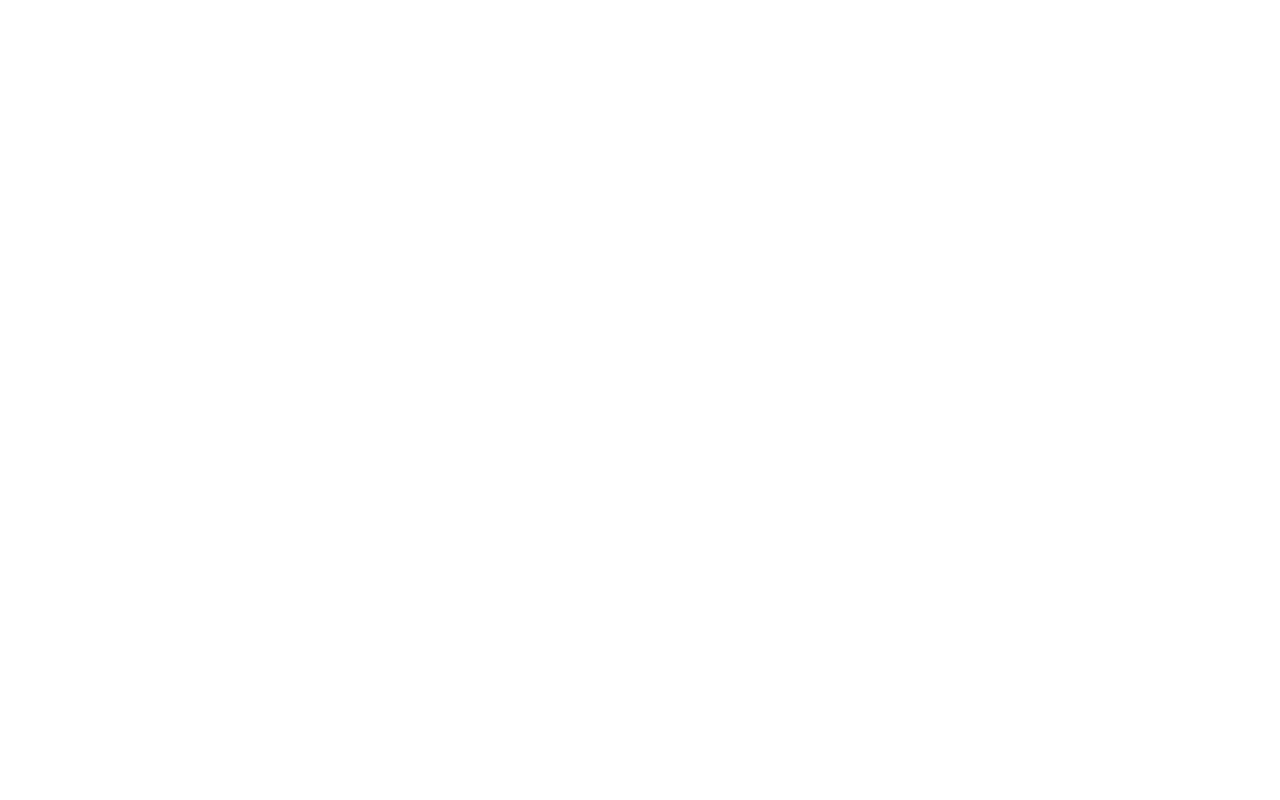
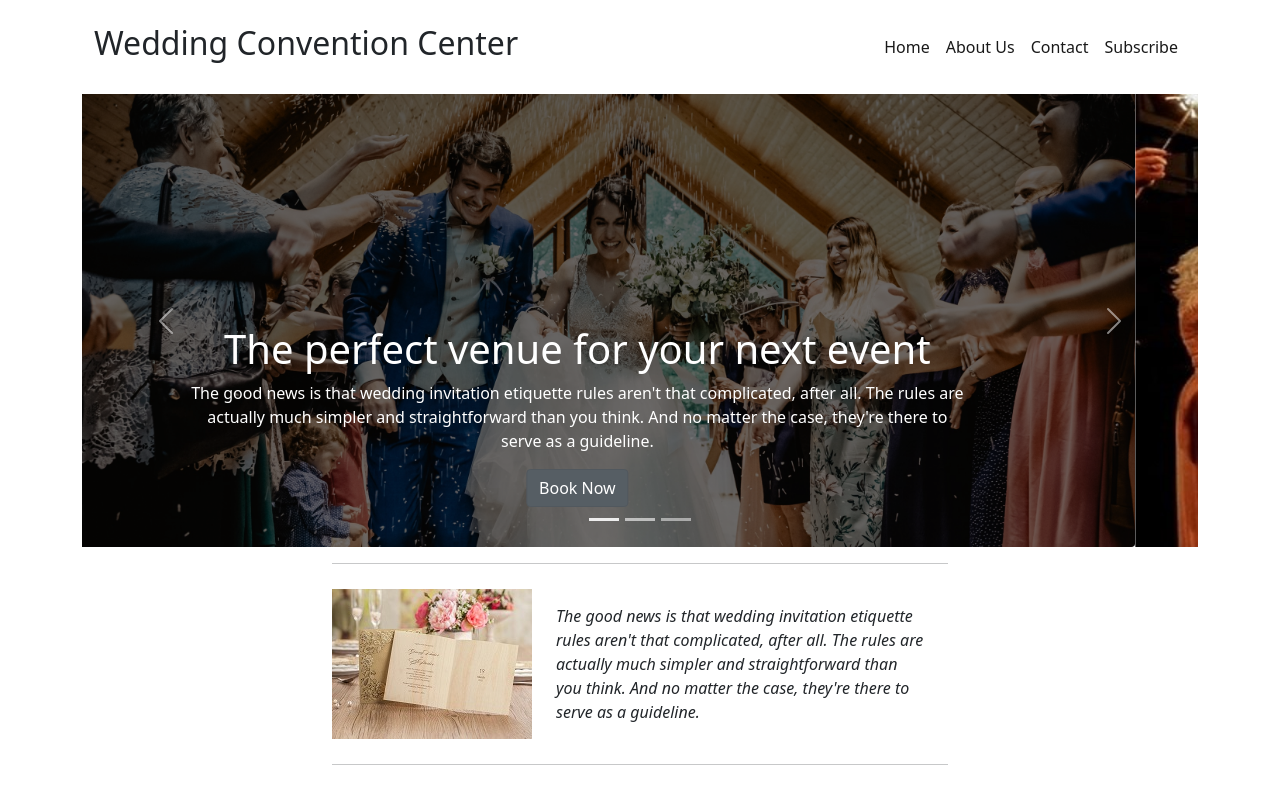
Before and after one commit to shaiful0/weeding-convention-center, a plain HTML site: page index.html in a window 1280 px wide. Drawn offline with nearby package versions, Linux system fonts and the light colour scheme.

Commit message:
added header part

```diff
--- /dev/null
+++ b/css/index.css
@@ -0,0 +1,5 @@
+@import url('https://fonts.googleapis.com/css2?family=Poppins&display=swap');
+
+.body{
+  font-family: 'Poppins', sans-serif;
+}
--- a/index.html
+++ b/index.html
@@ -7,9 +7,97 @@
   <title>Document</title>
   <!-- Bootstrap Link -->
   <link href="https://cdn.jsdelivr.net/npm/bootstrap@5.1.3/dist/css/bootstrap.min.css" rel="stylesheet" integrity="sha384-1BmE4kWBq78iYhFldvKuhfTAU6auU8tT94WrHftjDbrCEXSU1oBoqyl2QvZ6jIW3" crossorigin="anonymous">
+  <!-- Fonts -->
+  <!-- <link rel="preconnect" href="https://fonts.googleapis.com">
+<link rel="preconnect" href="https://fonts.gstatic.com" crossorigin>
+<link href="https://fonts.googleapis.com/css2?family=Poppins:wght@400;500&family=Roboto+Mono:wght@400;500&display=swap" rel="stylesheet"> -->
 </head>
 <body>
-
+  <!-- Header part -->
+  <header>
+   <div class="container my-3">
+    <nav class="navbar navbar-expand-lg navbar-light">
+      <div class="container-fluid">
+        <h2>Wedding Convention Center</h2>
+        <button class="navbar-toggler" type="button" data-bs-toggle="collapse" data-bs-target="#navbarSupportedContent" aria-controls="navbarSupportedContent" aria-expanded="false" aria-label="Toggle navigation">
+          <span class="navbar-toggler-icon"></span>
+        </button>
+        <div class="collapse navbar-collapse" id="navbarSupportedContent">
+          <ul class="navbar-nav  mb-2 mb-lg-0 ms-auto">
+            <li class="nav-item">
+              <a class="nav-link active" aria-current="page" href="#">Home</a>
+            </li>
+            <li class="nav-item">
+              <a class="nav-link active" aria-current="page" href="#">About Us</a>
+            </li>
+            <li class="nav-item">
+              <a class="nav-link active" aria-current="page" href="#">Contact</a>
+            </li>
+            <li class="nav-item">
+              <a class="nav-link active" aria-current="page" href="#">Subscribe</a>
+            </li>
+          </ul>
+        </div>
+      </div>
+    </nav>
+   </div>
+   <!-- Slider Part -->
+   <div class="container my-3">
+    <div id="carouselExampleCaptions" class="carousel slide" data-bs-ride="carousel">
+      <div class="carousel-indicators">
+        <button type="button" data-bs-target="#carouselExampleCaptions" data-bs-slide-to="0" class="active" aria-current="true" aria-label="Slide 1"></button>
+        <button type="button" data-bs-target="#carouselExampleCaptions" data-bs-slide-to="1" aria-label="Slide 2"></button>
+        <button type="button" data-bs-target="#carouselExampleCaptions" data-bs-slide-to="2" aria-label="Slide 3"></button>
+      </div>
+      <div class="carousel-inner">
+        <div class="carousel-item active">
+          <img src="images/banner.png" class="d-block w-100" alt="...">
+          <div class="carousel-caption d-none d-md-block">
+            <h1>The perfect venue for your next event</h1>
+            <p>The good news is that wedding invitation etiquette rules aren't that complicated, after all. The rules are actually much simpler and straightforward than you think. And no matter the case, they're there to serve as a guideline. </p>
+            <a href="https://www.yes-i-do.gr/tag/gamos-anoiksi-2021" target="blank" class="btn btn-secondary active" role="button">Book Now</a>
+          </div>
+        </div>
+        <div class="carousel-item">
+          <img src="images/banner-1.jpg" class="d-block w-100" alt="...">
+          <div class="carousel-caption d-none d-md-block">
+            <h1>The perfect venue for your next event</h1>
+            <p>Traditionally, the bride's parents are the hosts of the wedding and are named at the top of the invitation, even for very formal affairs. However, including the names of both sets of parents as hosts is a gracious option no matter who foots the bill.</p>
+            <a href="https://www.eldeco.gr/blog/pos-tha-einai-o-gamos-2021-nea-dedomena" target="blank" class="btn btn-secondary active" role="button">Book Now</a>
+          </div>
+        </div>
+        <div class="carousel-item">
+          <img src="images/banner-2.jpg" class="d-block w-100" alt="...">
+          <div class="carousel-caption d-none d-md-block">
+            <h1>The perfect venue for your next event</h1>
+            <p>If the couple's parents are divorced and you want to include both as hosts, you can include them all, just keep each parent on a separate line. If you're going to include the name of a stepparent, keep it on the same line as their partner.</p>
+            <a href="https://www.in.gr/2021/05/11/economy/gamoi-2021-xamos-kratiseon-sta-kentra-deksioseon-gia-kalokairi/" target="blank" class="btn btn-secondary active" role="button">Book Now</a>
+          </div>
+        </div>
+      </div>
+      <button class="carousel-control-prev" type="button" data-bs-target="#carouselExampleCaptions" data-bs-slide="prev">
+        <span class="carousel-control-prev-icon" aria-hidden="true"></span>
+        <span class="visually-hidden">Previous</span>
+      </button>
+      <button class="carousel-control-next" type="button" data-bs-target="#carouselExampleCaptions" data-bs-slide="next">
+        <span class="carousel-control-next-icon" aria-hidden="true"></span>
+        <span class="visually-hidden">Next</span>
+      </button>
+    </div>
+  </div>
+  </header>
+  <div class="container w-50 mb-2">
+    <hr>
+   <div class="d-flex al align-items-center">
+    <img src="/images/card.jpg" alt="">
+    <p class="m-4" ><i>The good news is that wedding invitation etiquette rules aren't that complicated, after all. The rules are actually much simpler and straightforward than you think. And no matter the case, they're there to serve as a guideline.</i></p>
+   </div>
+    <hr>
+  </div>
+  <!-- Main part -->
+  <main>
+    <!-- package part -->
+  </main>
 
   <!-- Js Link  -->
   <script src="https://cdn.jsdelivr.net/npm/bootstrap@5.1.3/dist/js/bootstrap.bundle.min.js" integrity="sha384-ka7Sk0Gln4gmtz2MlQnikT1wXgYsOg+OMhuP+IlRH9sENBO0LRn5q+8nbTov4+1p" crossorigin="anonymous"></script>
```
Also changed, not shown: images/banner-1.jpg (added), images/banner-2.jpg (added), images/card.jpg (added).
